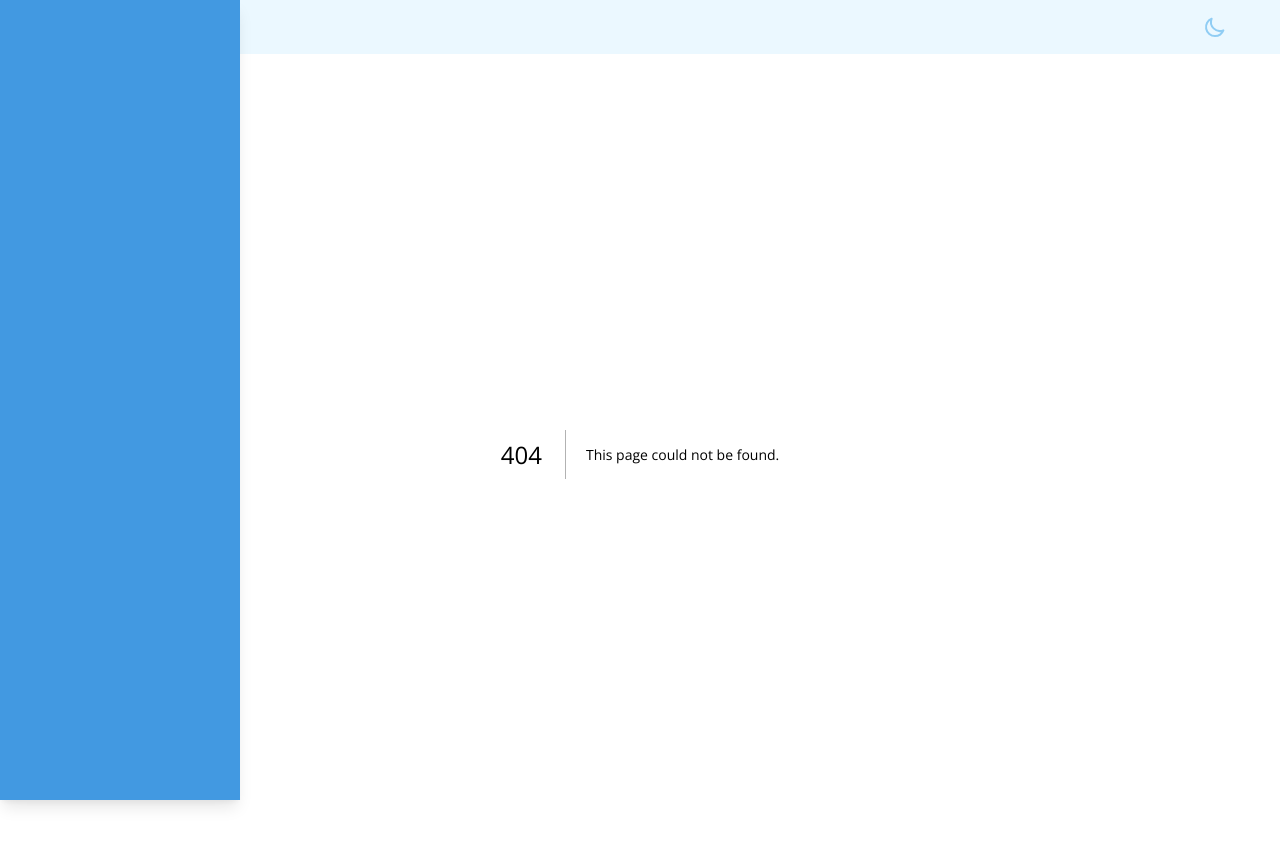
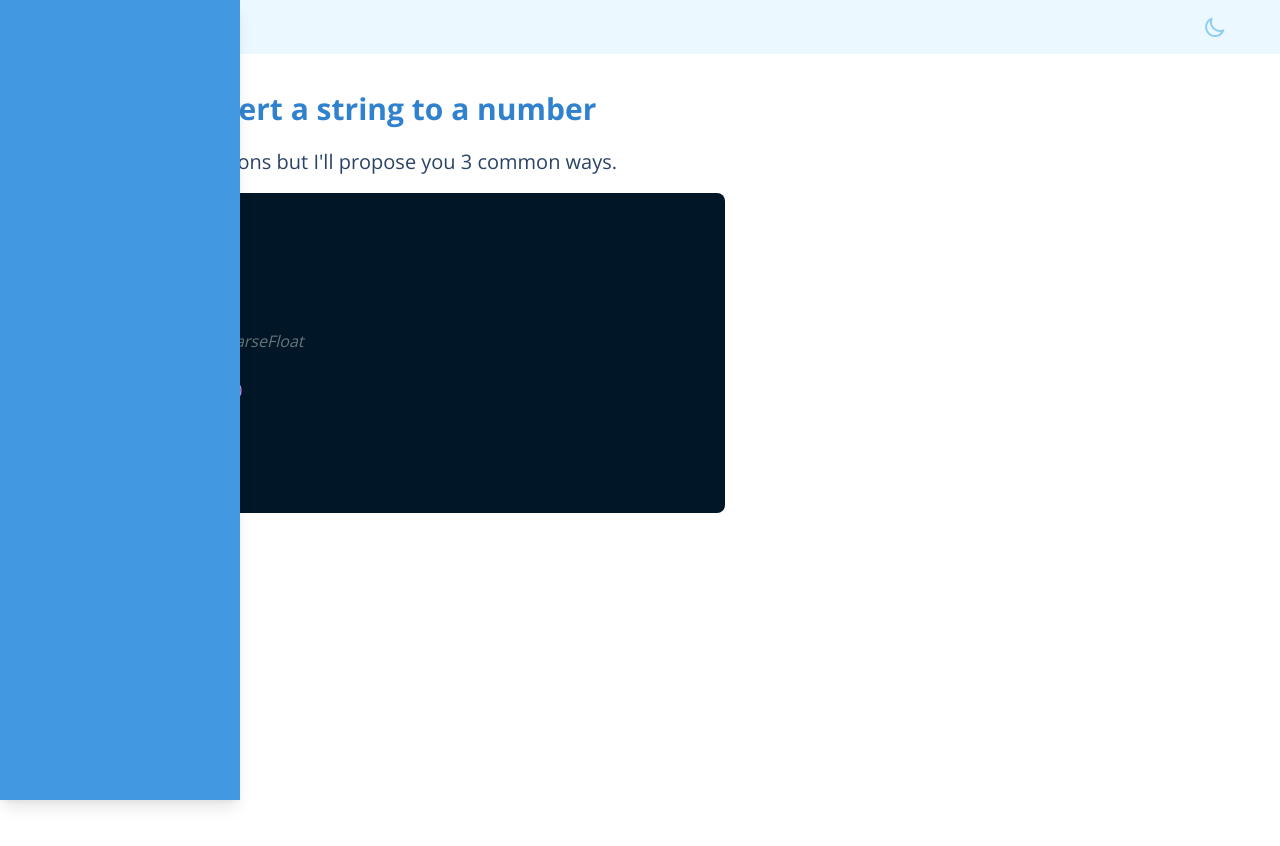
Before and after one commit to o-louis/CodeTips, a Next.js app: page /posts/strings/how-to-convert-a-string-to-number in a window 1280 px wide. Before the commit this address had no page. Shown: the top 846 px of the page. After the commit the page ends 800 px from the top, so only its background shows below. Built offline with nearby package versions, Linux system fonts and the light colour scheme; what @tailwindcss/ui would draw is missing.

Commit message:
docs: How to convert a string to number

```diff
--- /dev/null
+++ b/pages/posts/strings/how-to-convert-a-string-to-number/index.mdx
@@ -0,0 +1,20 @@
+import BlogPost from "../../../../components/BlogPost";
+import Code from "../../../../components/Code";
+
+export const meta = {
+  title: "How to convert a string to a number",
+};
+
+export default ({ children }) => <BlogPost meta={meta}>{children}</BlogPost>;
+
+It exists many solutions but I'll propose you 3 common ways.
+
+<Code>{`let str = '25';\n
+// 1. with Number
+str = Number(str);\n
+// 2. with parseInt or parseFloat
+str = parseInt(str, 10);
+str = parseFloat('25.00')\n
+// 3. with +
+str = +str;
+`}</Code>
```
